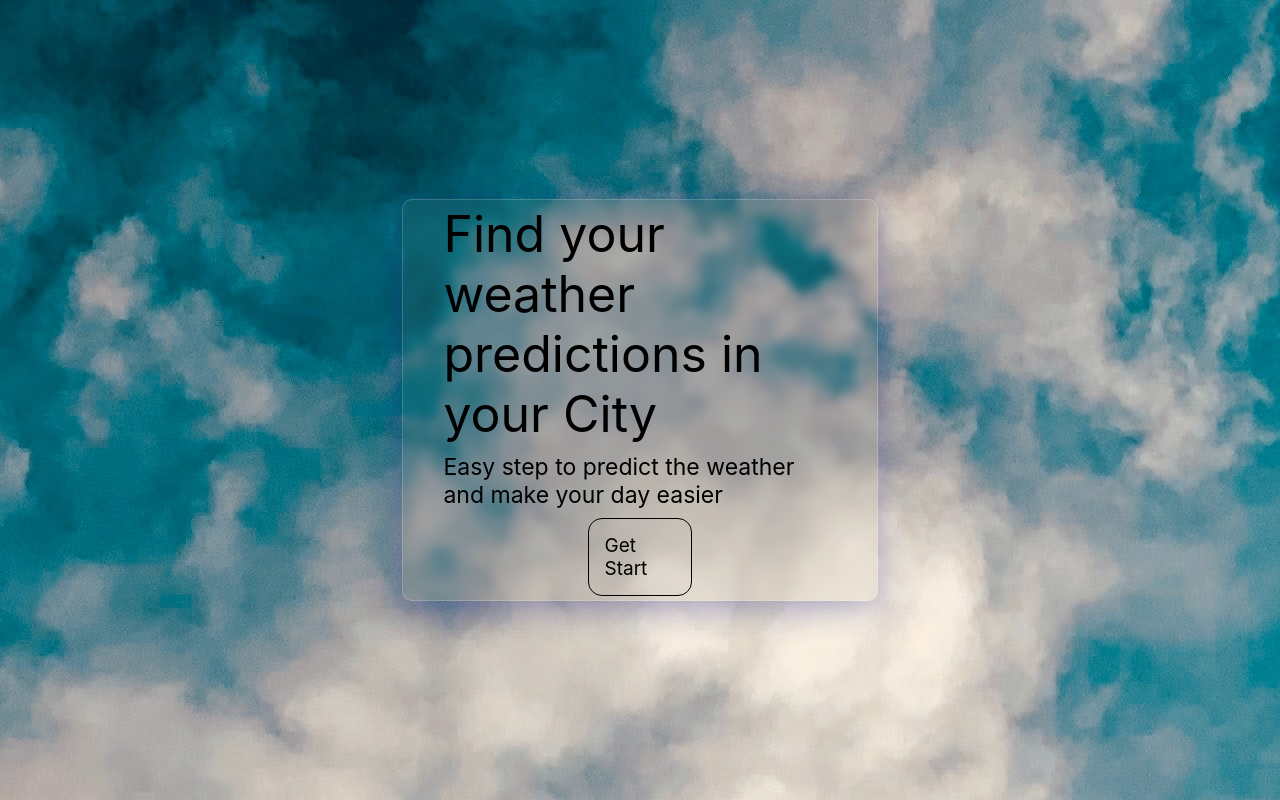
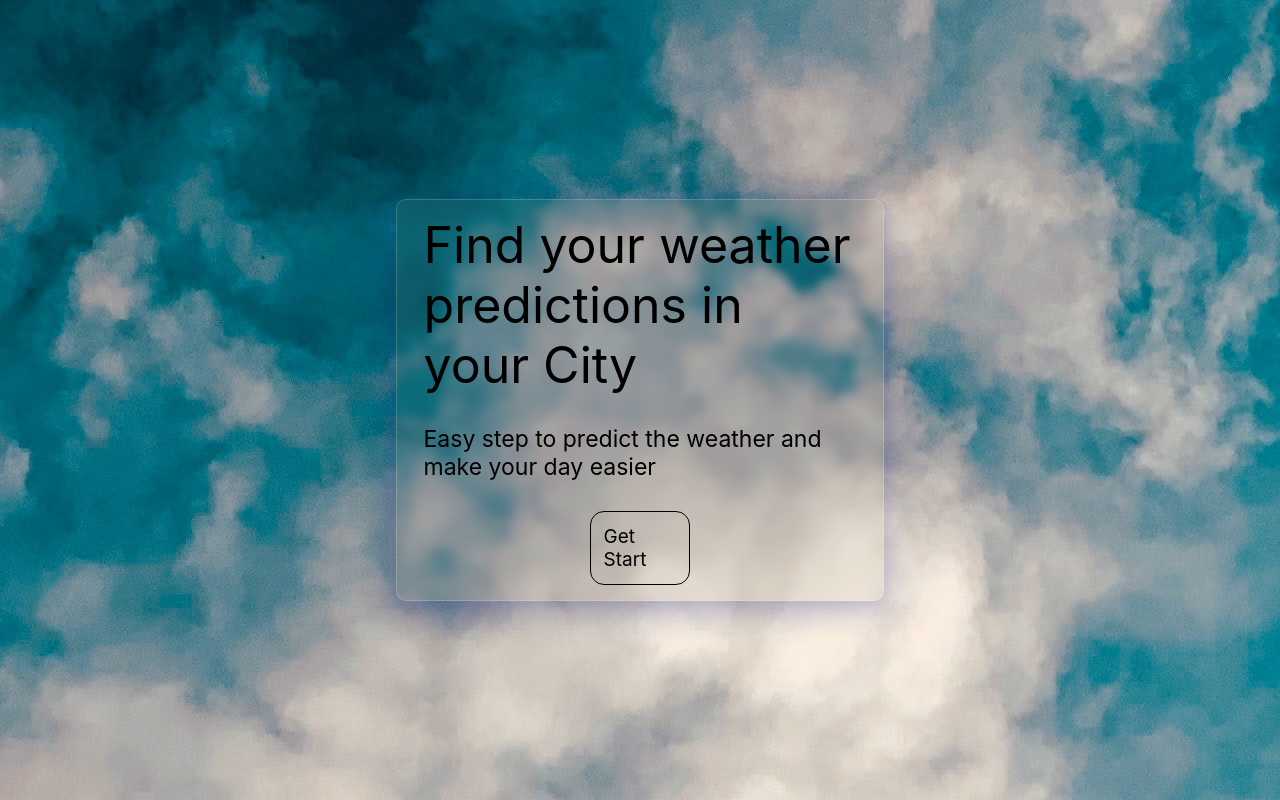
Before and after one commit to HetviVora3007/Weather-app, a React (Create React App) app: page / in a window 1280 px wide. Built offline with nearby package versions, Linux system fonts and the light colour scheme.

Commit message:
add animation

```diff
--- a/src/Pages/HomePage/Home.css
+++ b/src/Pages/HomePage/Home.css
@@ -16,7 +16,7 @@
 }
 
 .HomePage-WeatherContainer {
-    width: 37%;
+    width: 38%;
     height: 50%;
     display: flex;
     flex-direction: column;
@@ -36,12 +36,12 @@
 }
 
 .Main-Contain {
-    width: 83%;
+    width: 89%;
     font-size: 50px;
 }
 
 .Sub-Contain {
-    width: 83%;
+    width: 89%;
     font-size: 23px;
     display: flex;
     justify-content: center;
@@ -57,7 +57,7 @@
 
 .link {
     width: 15%;
-    padding: 15px;
+    padding: 13px;
     border-radius: 14px;
     font-size: 19px;
     background-color: transparent;
```
